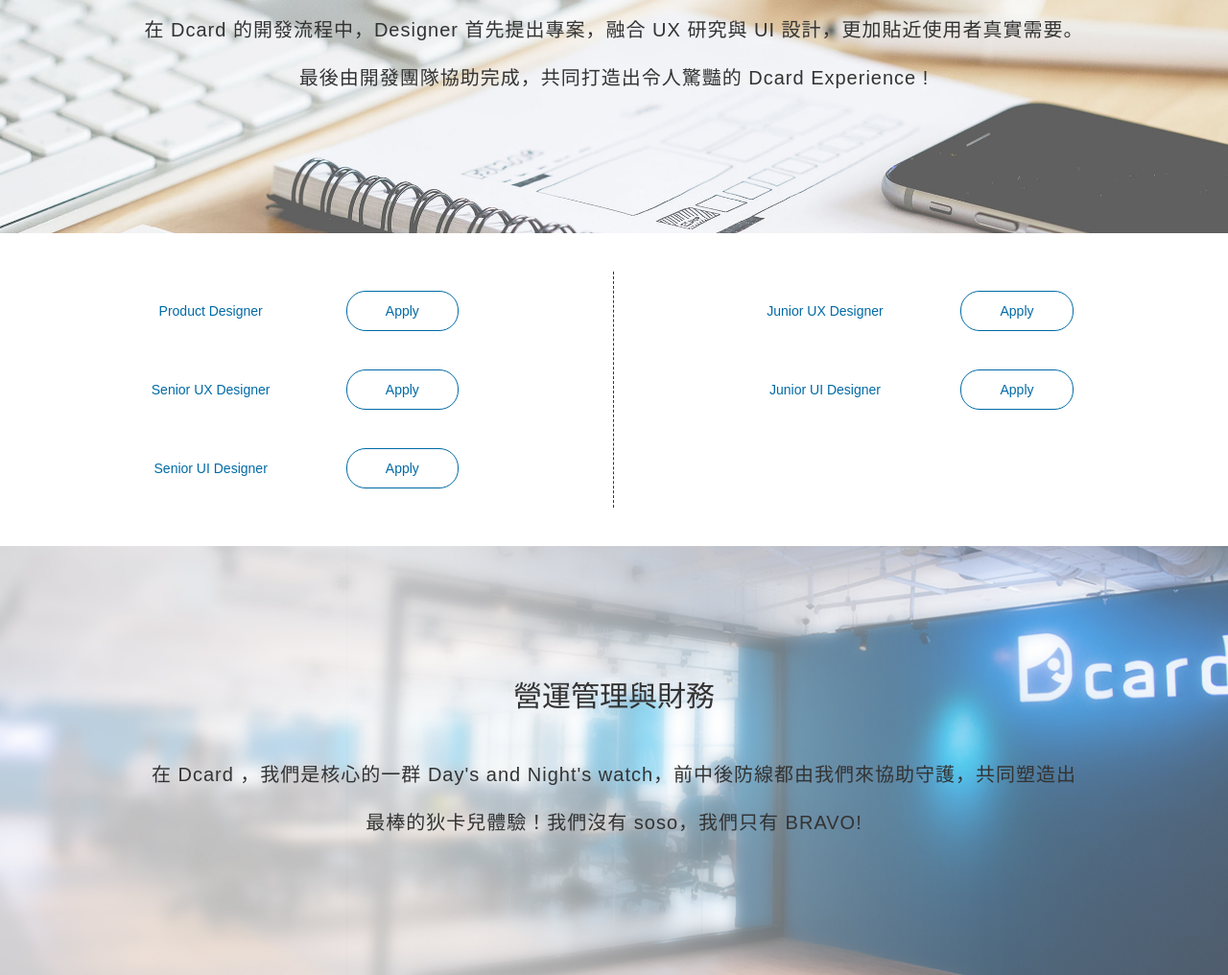
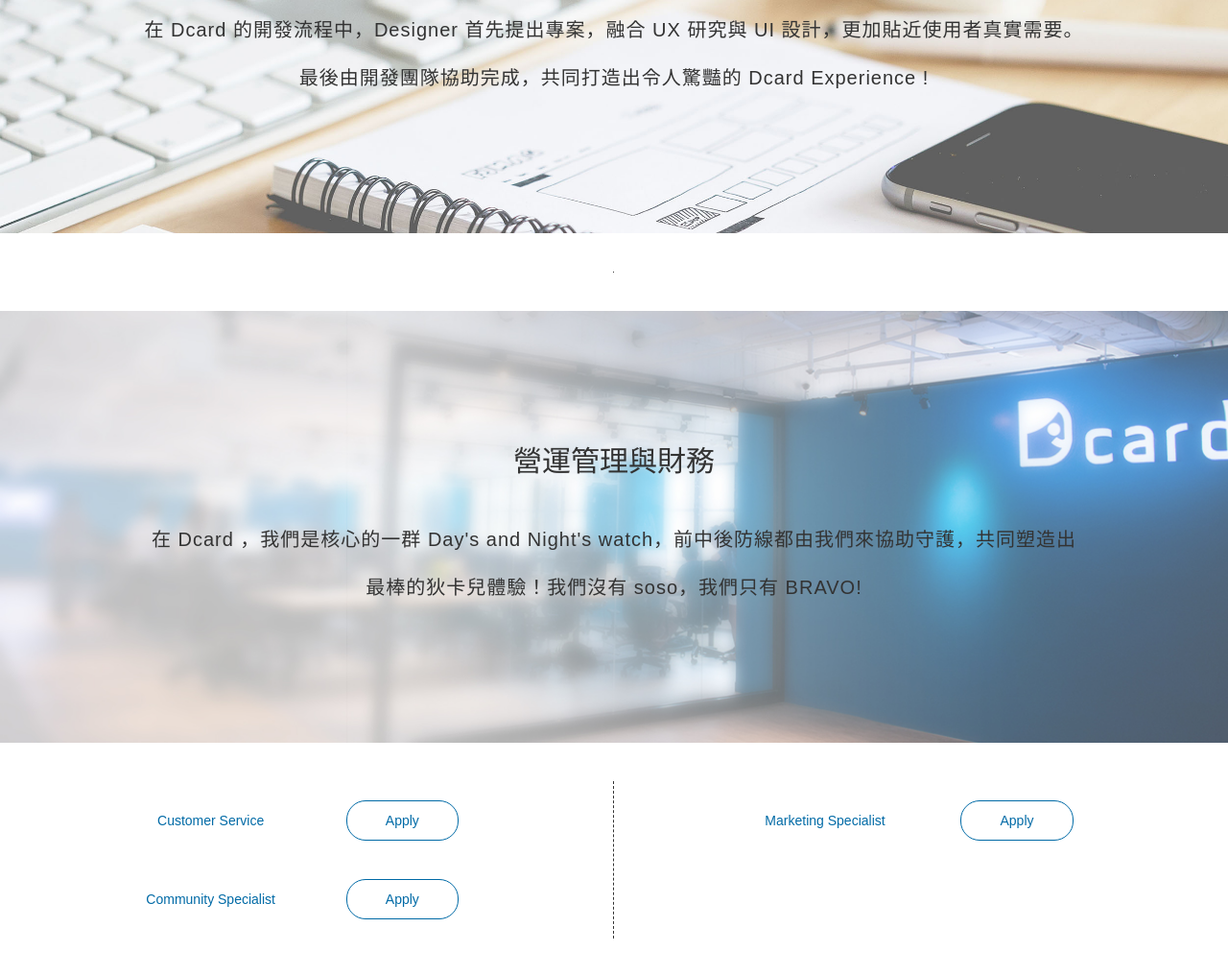
Before and after one commit to dcard-hiring/dcard-hiring.github.io, a plain HTML site: page index.html in a window 1280 px wide. Shown: the part 5095-6111 px from the top of the page at 96% size. Drawn offline with Linux system fonts and the light colour scheme; no server answers.

Commit message:
Update 2016-11-04T10:30:30.899Z

```diff
--- a/index.html
+++ b/index.html
@@ -511,54 +511,7 @@
 						</div>
 						<div class="recruit-jobs">
 							<div class="left col-sm-6">
-								<div class="job row">
-									<div class="job-title col-lg-offset-2 col-lg-4">
-										Product Designer
-									</div>
-									<div class="job-apply col-lg-4">
-										<a class="apply" href="product-designer">Apply</a>
-									</div>
-								</div>
-
-								<div class="job row">
-									<div class="job-title col-lg-offset-2 col-lg-4">
-										Senior UX Designer
-									</div>
-									<div class="job-apply col-lg-4">
-										<a class="apply" href="senior-ux-designer">Apply</a>
-									</div>
-								</div>
-
-								<div class="job row">
-									<div class="job-title col-lg-offset-2 col-lg-4">
-										Senior UI Designer
-									</div>
-									<div class="job-apply col-lg-4">
-										<a class="apply" href="senior-ui-designer">Apply</a>
-									</div>
-								</div>
-
 							</div>
-							<div class="right col-sm-6">
-								<div class="job row">
-									<div class="job-title col-lg-offset-2 col-lg-4">
-										Junior UX Designer
-									</div>
-									<div class="job-apply col-lg-4">
-										<a class="apply" href="junior-ux-designer">Apply</a>
-									</div>
-								</div>
-
-								<div class="job row">
-									<div class="job-title col-lg-offset-2 col-lg-4">
-										Junior UI Designer
-									</div>
-									<div class="job-apply col-lg-4">
-										<a class="apply" href="junior-ui-designer">Apply</a>
-									</div>
-								</div>
-							</div>
-
 							<div style="clear:both;"></div>
 						</div>
 					</div>
```
